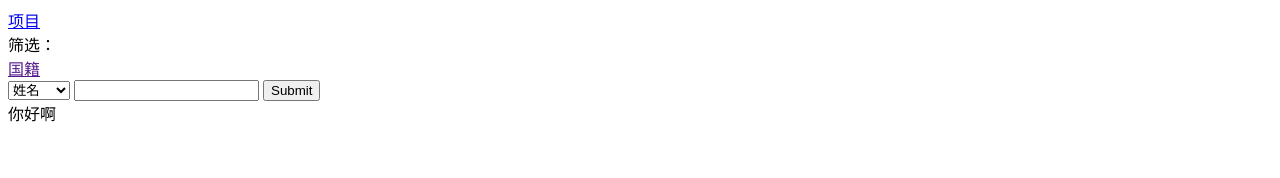
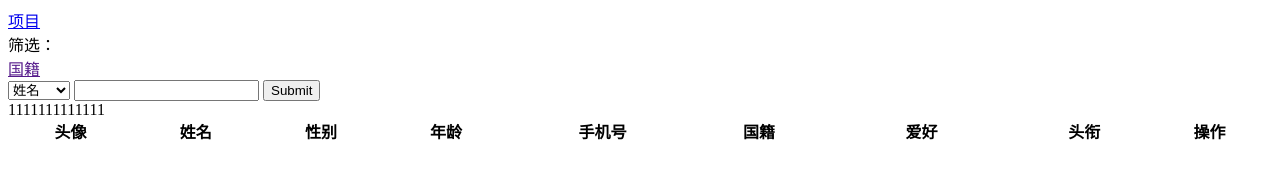
Before and after one commit to lronLadMrwang1/javascript, a plain HTML site: page curriculum/index.html in a window 1280 px wide. Drawn offline with Linux system fonts and the light colour scheme.

Commit message:
给楼哥演示git

```diff
--- a/curriculum/index.html
+++ b/curriculum/index.html
@@ -35,8 +35,9 @@
             </div>
         </div>
         <div id="table-data-wrap">
-            你好啊
+            1111111111111
         </div>
     </div>
+    <script src="js/script.js"></script>
 </body>
 </html>
--- /dev/null
+++ b/curriculum/js/script.js
@@ -0,0 +1,45 @@
+"use strict";
+
+// 获取 DIV
+const divDom = $('table-data-wrap');
+console.log(divDom)
+
+
+// 封装自己的工具库
+function $(id){
+   const dom =  document.getElementById(id);
+   return dom
+}
+
+
+
+
+
+
+const tableDom = document.createElement('table');
+
+tableDom.setAttribute('width','100%');
+tableDom.setAttribute('border','0%');
+tableDom.setAttribute('cellpadding','0');
+tableDom.setAttribute('cellspacing','0');
+tableDom.setAttribute('id','table-data-wrap');
+
+console.log(tableDom)
+
+tableDom.innerHTML = `
+    <thead>
+        <tr>
+            <th>头像</th>
+            <th>姓名</th>
+            <th>性别</th>
+            <th>年龄</th>
+            <th>手机号</th>
+            <th>国籍</th>
+            <th width="200">爱好</th>
+            <th>头衔</th>
+            <th>操作</th>
+        </tr>
+    </thead>
+`
+
+divDom.appendChild(tableDom)
```
